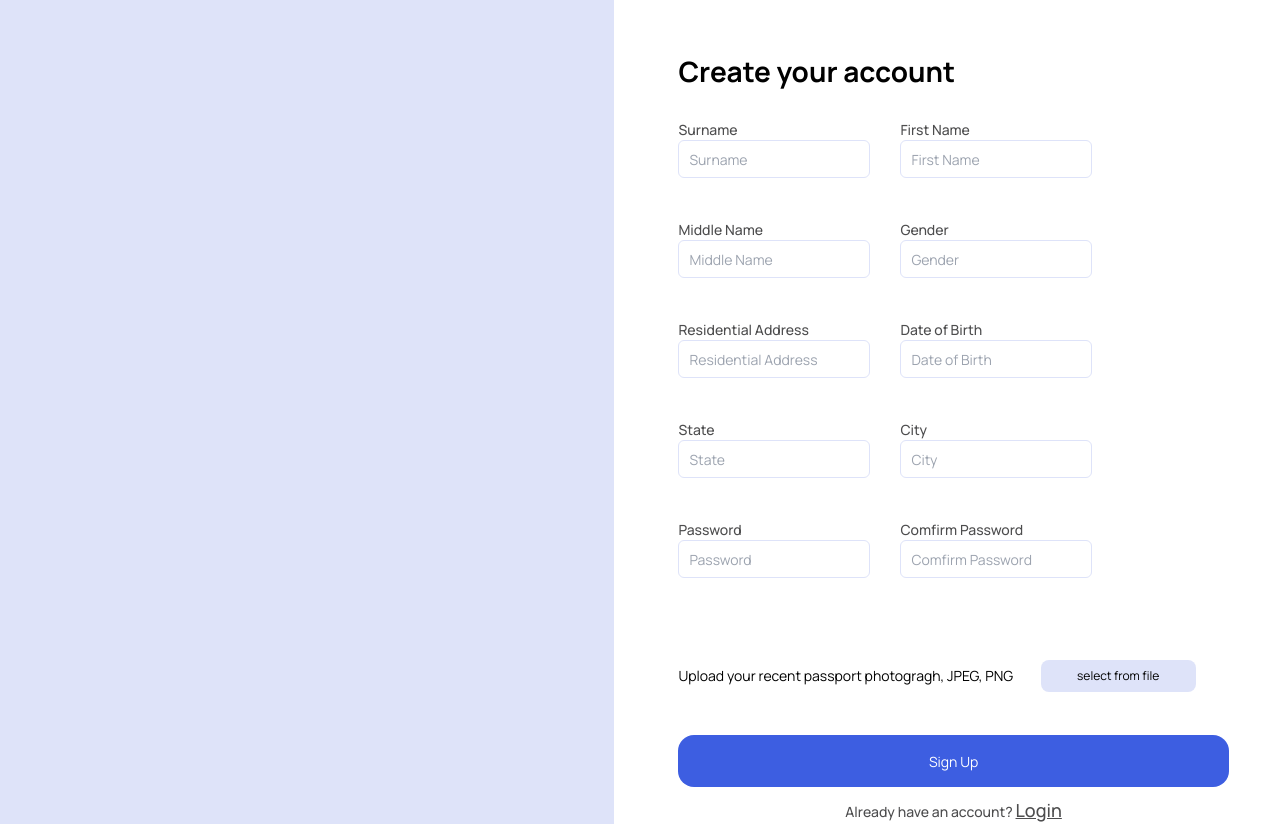
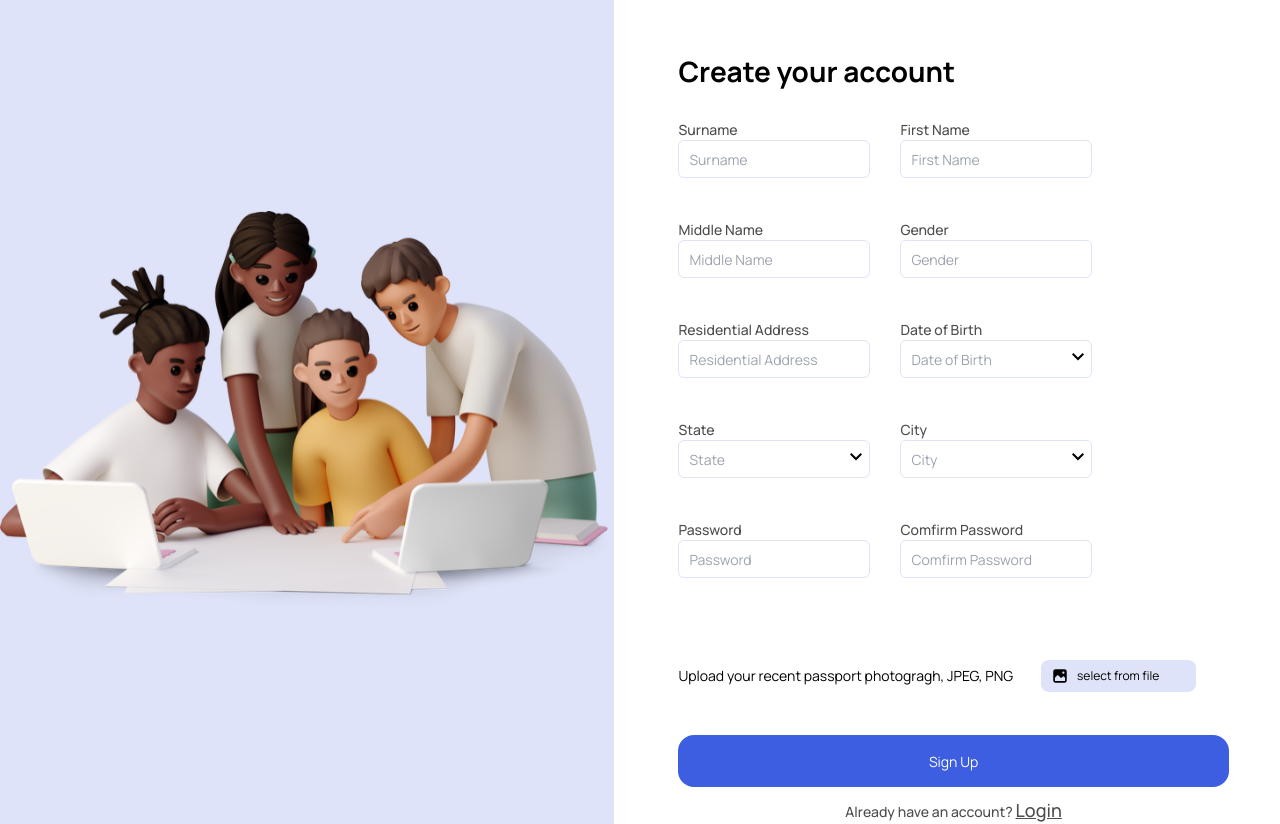
Before and after one commit to claire256/SchoolBaseProject, a React (Vite) app: page /get-started/student/signup in a window 1280 px wide. Built offline with nearby package versions, Linux system fonts and the light colour scheme.

Commit message:
fix: added images for student login

```diff
--- a/src/pages/web-site/studentsOnboarding/StudentsSignUpPage.jsx
+++ b/src/pages/web-site/studentsOnboarding/StudentsSignUpPage.jsx
@@ -1,7 +1,5 @@
+import { Arrowdown, colleaguesDiscussing, imageicon } from "../../../assets";
 import "../../../styles/studentsOnboarding/signup.css";
-// import colleaguesDiscussing from "../../../assets/images/colleaguesdiscussing.svg";
-// import Arrowdown from "../../../assets/images/Arrowdown.svg";
-// import imageicon from "../../../assets/images/imageicon.svg";
 import { Link } from "react-router-dom";
 
 const StudentsSignUp = () => {
@@ -9,7 +7,7 @@ const StudentsSignUp = () => {
     <div className="container">
       <div className="container-display">
         <div className="image">
-          {/* <img src={colleaguesDiscussing} className="colleague-image" /> */}
+          <img src={colleaguesDiscussing} className="colleague-image" />
         </div>
         <form className="form">
           <h1 className="h1">Create your account</h1>
@@ -52,7 +50,7 @@ const StudentsSignUp = () => {
               <label for="Date of Birth">Date of Birth</label>
               <br></br>
               <input id="Date of Birth" placeholder="Date of Birth" />
-              {/* <img src={Arrowdown} className="arrow" /> */}
+              <img src={Arrowdown} className="arrow" />
             </div>
           </div>
           <br></br>
@@ -61,13 +59,13 @@ const StudentsSignUp = () => {
               <label for="State">State</label>
               <br></br>
               <input id="State" placeholder="State" />
-              {/* <img src={Arrowdown} className="arrow" /> */}
+              <img src={Arrowdown} className="arrow" />
             </div>
             <div className="state">
               <label for="City">City</label>
               <br></br>
               <input id="City" placeholder="City" />
-              {/* <img src={Arrowdown} className="arrow" /> */}
+              <img src={Arrowdown} className="arrow" />
             </div>
           </div>
           <br></br>
@@ -87,7 +85,7 @@ const StudentsSignUp = () => {
             <p>Upload your recent passport photogragh, JPEG, PNG</p>
             <div className="state">
               <button className="file">select from file</button>
-              {/* <img src={imageicon} className="image-icon" /> */}
+              <img src={imageicon} className="image-icon" />
             </div>
           </div>
           <Link to={"/student/dashboard"}>
```
Also changed, not shown: src/assets/index.js (+7 -1 lines).
